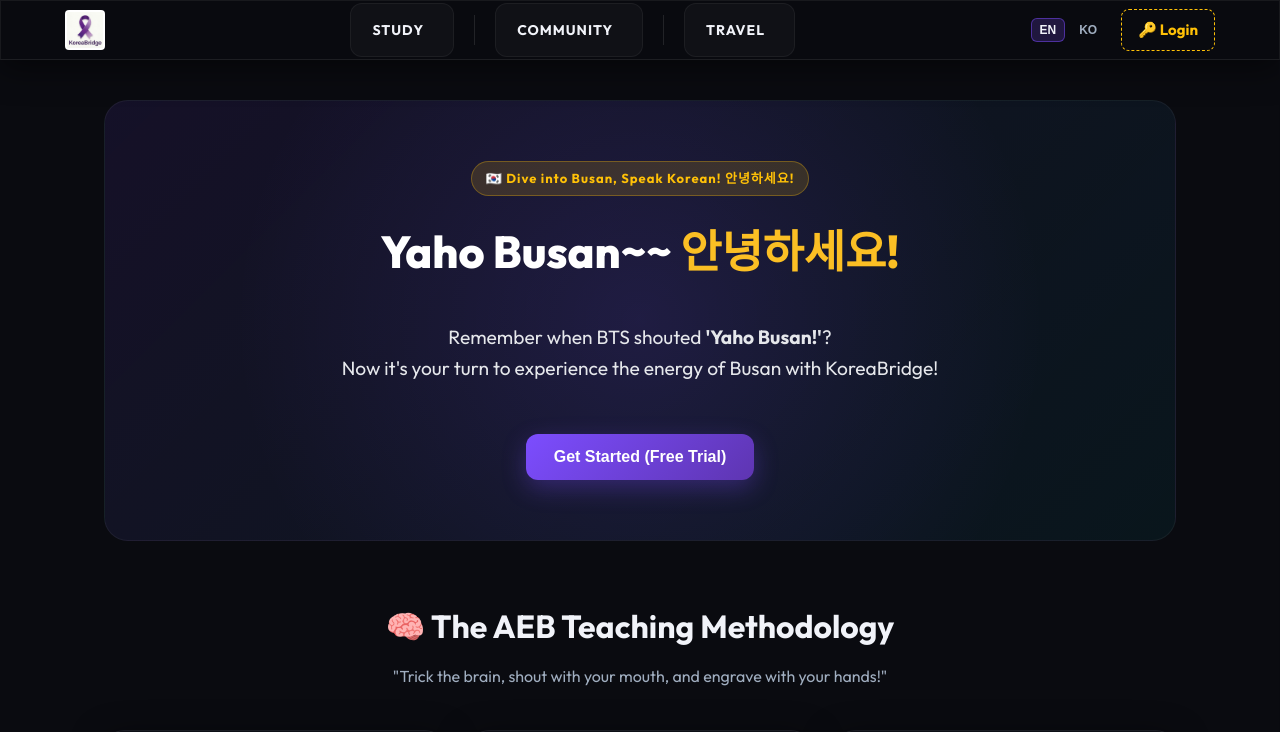
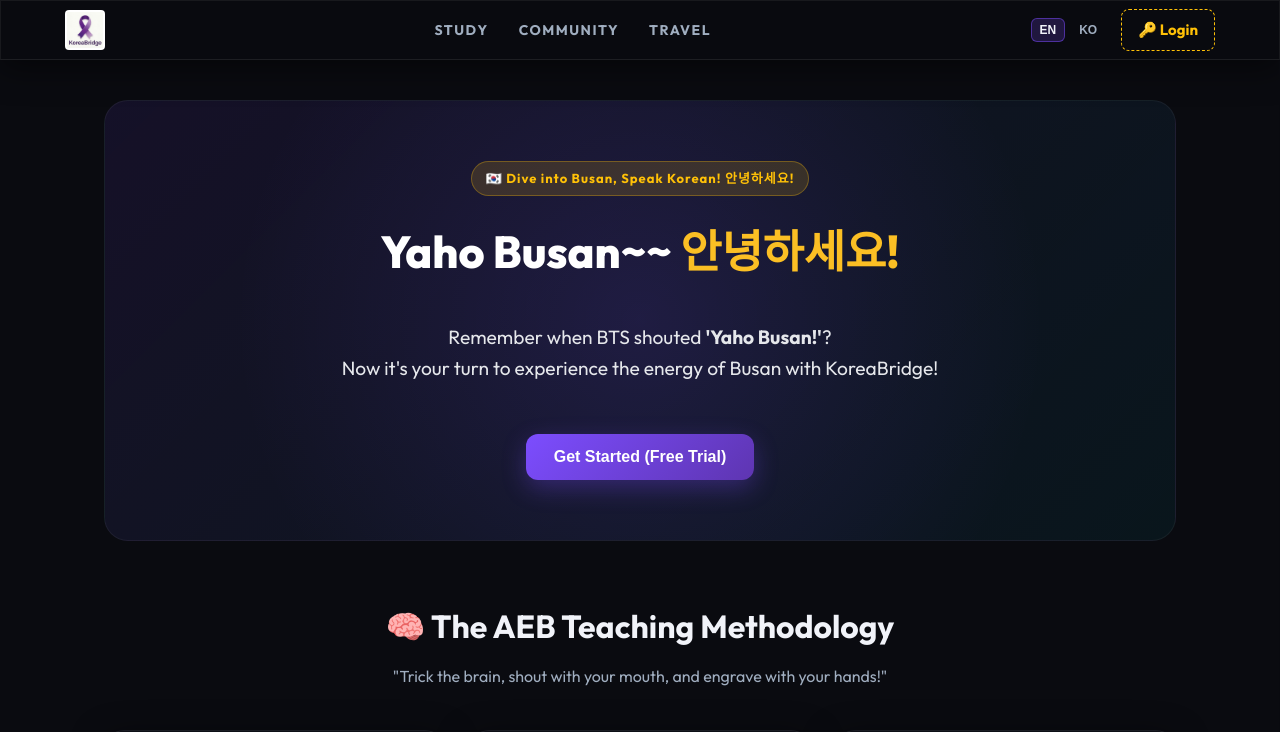
Before and after one commit to mhr7028-ux/koreabridge, a Next.js app: page / in a window 1280 px wide. Shown: the top 732 px of the page. Built offline with nearby package versions, Linux system fonts and the light colour scheme; no server answers.

Commit message:
style: PC 데스크탑 헤더 드롭다운 UI 적용 및 버벅임 해결

```diff
--- a/src/components/layout/Header.module.css
+++ b/src/components/layout/Header.module.css
@@ -47,53 +47,57 @@
 .navTabs {
   display: flex;
   align-items: center;
-  gap: 20px;
+  gap: 30px; /* Space between the text links */
 }
 
 .navGroup {
-  display: flex;
-  align-items: center;
-  gap: 8px;
-  background: rgba(255, 255, 255, 0.03);
-  padding: 5px;
-  border-radius: 12px;
-  border: 1px solid rgba(255, 255, 255, 0.05);
+  position: relative; /* For absolute dropdown positioning */
   cursor: pointer;
-  transition: all 0.3s ease;
-}
-
-.navGroup:hover {
-  background: rgba(255, 255, 255, 0.08);
+  padding: 10px 0; /* Increase hit area for hover */
 }
 
 .navGroupTitle {
   font-size: 14px;
   font-weight: 700;
-  color: #f1f3f9;
-  padding: 8px 16px;
+  color: #a0aec0;
   text-transform: uppercase;
-  letter-spacing: 1px;
+  letter-spacing: 1.5px;
+  transition: color 0.2s ease;
 }
 
-.navGroupItems {
-  display: flex;
-  gap: 8px;
-  overflow: hidden;
-  max-width: 0;
-  opacity: 0;
-  transition: max-width 0.4s ease, opacity 0.3s ease, padding 0.3s ease;
+.navGroup:hover .navGroupTitle {
+  color: #f1f3f9;
 }
 
-.navGroup:hover .navGroupItems,
-.navGroupItems.expanded {
-  max-width: 600px;
-  opacity: 1;
+/* The Dropdown Menu */
+.navGroupItems {
+  position: absolute;
+  top: 100%; /* Dropdown starts right below the navGroup */
+  left: 50%;
+  transform: translateX(-50%) translateY(10px); /* Centered, slightly offset downwards initially */
+  background: rgba(15, 23, 42, 0.95);
+  backdrop-filter: blur(20px);
+  border: 1px solid rgba(255, 255, 255, 0.1);
+  border-radius: 12px;
+  padding: 12px;
+  display: flex;
+  flex-direction: column;
+  gap: 6px;
+  min-width: 160px;
+  box-shadow: 0 10px 30px rgba(0, 0, 0, 0.5);
+
+  opacity: 0;
+  visibility: hidden;
+  transition: all 0.2s cubic-bezier(0.4, 0, 0.2, 1);
+  pointer-events: none; /* Prevent clicks when hidden */
 }
 
-.navDivider {
-  width: 1px;
-  height: 30px;
-  background-color: rgba(255, 255, 255, 0.1);
+/* Show dropdown on hover */
+.navGroup:hover .navGroupItems {
+  opacity: 1;
+  visibility: visible;
+  transform: translateX(-50%) translateY(0);
+  pointer-events: auto;
 }
 
 .navBtn {
@@ -101,14 +105,16 @@
   border: 1px solid transparent;
   color: #a0aec0;
   font-family: 'Outfit', 'Noto Sans KR', sans-serif;
-  font-size: 15px;
+  font-size: 14px;
   font-weight: 500;
-  padding: 8px 16px;
+  padding: 10px 16px;
   border-radius: 8px;
   cursor: pointer;
-  transition: all 0.3s ease;
+  transition: all 0.2s ease;
   text-decoration: none;
   white-space: nowrap;
+  display: block; /* Important for column layout */
+  text-align: left;
 }
 
 .navBtn:hover {
@@ -120,7 +126,6 @@
   background: rgba(124, 77, 255, 0.2);
   border: 1px solid rgba(124, 77, 255, 0.5);
   color: #f1f3f9;
-  box-shadow: 0 4px 12px rgba(124, 77, 255, 0.15);
 }
 
 .authArea {
@@ -226,9 +231,6 @@
   .hamburgerBtn {
     display: block; /* Show hamburger */
   }
-  /* Optional: hide desktop login on mobile to put it inside menu?
-     Actually, let's keep LanguageSwitcher and AuthArea visible if they fit, or just hide authArea and put it in sidebar.
-  */
   .authArea {
     display: none;
   }
--- a/src/components/layout/Header.tsx
+++ b/src/components/layout/Header.tsx
@@ -86,7 +86,6 @@
           </div>
         </div>
 
-        <div className={styles.navDivider}></div>
 
         <div className={styles.navGroup}>
           <span className={styles.navGroupTitle}> {t.header.community.title}</span>
@@ -100,7 +99,6 @@
           </div>
         </div>
 
-        <div className={styles.navDivider}></div>
 
         <div className={styles.navGroup}>
           <span className={styles.navGroupTitle}> {t.header.travel.title}</span>
```
